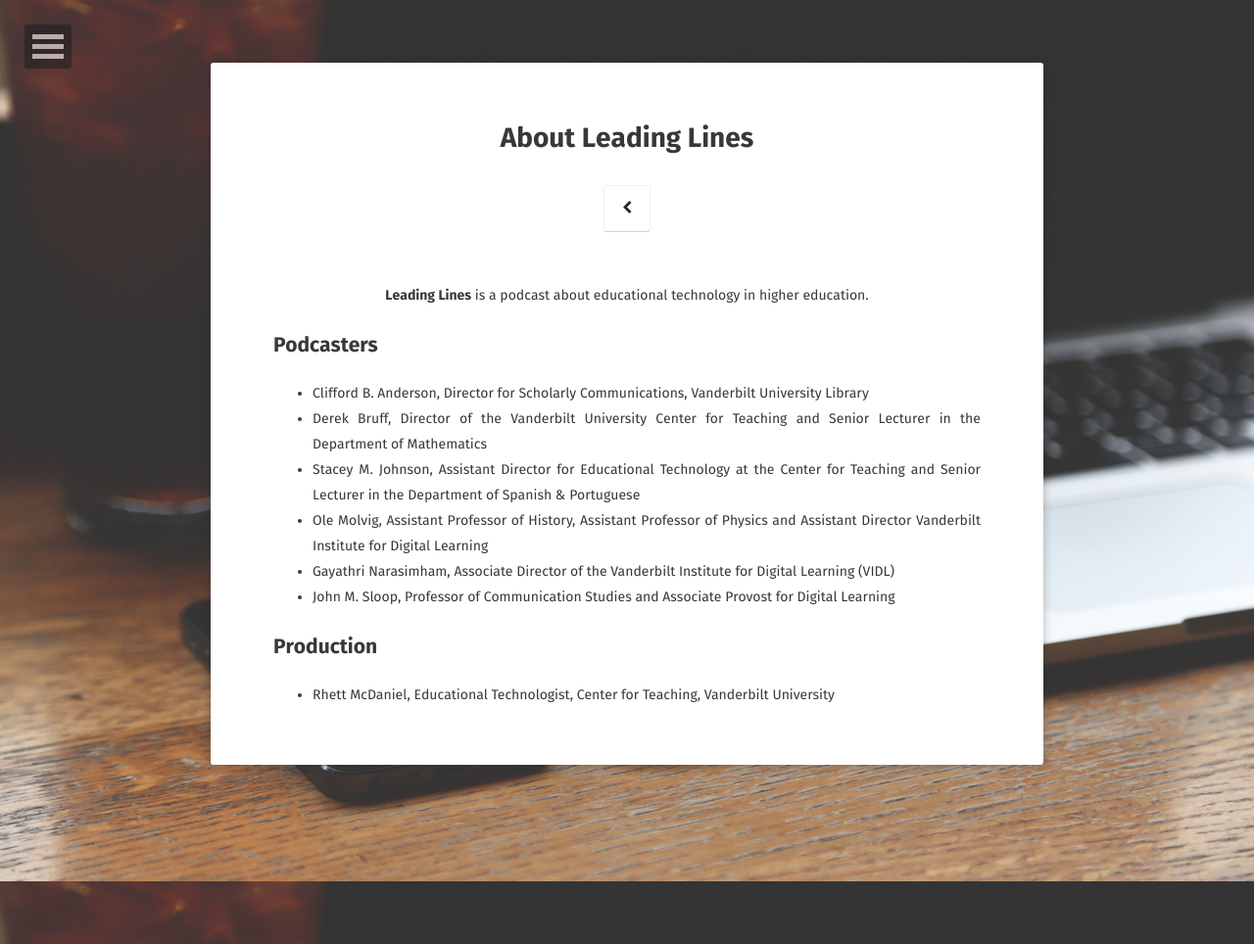
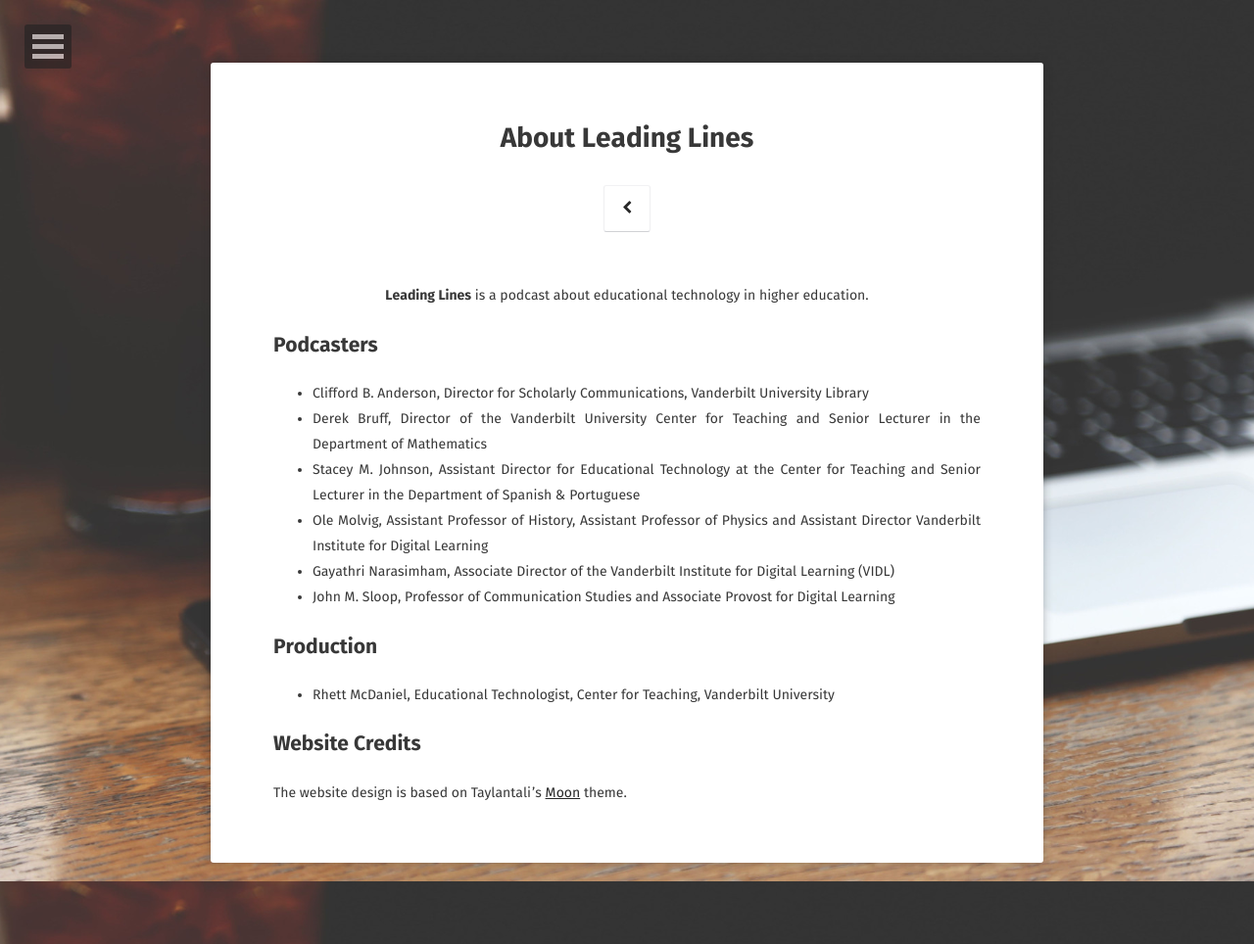
Before and after one commit to leadinglinespod/leadinglinespod.github.io, a Jekyll site: the page built from about/index.md, in a window 1280 px wide. Shown: the whole page at 98% size. Built offline with Jekyll 4.4.1, drawn with Linux system fonts in a browser that asks for light colours; some web fonts are replaced.

Commit message:
Update index.md

```diff
--- a/about/index.md
+++ b/about/index.md
@@ -20,3 +20,7 @@ comments: false
 ## Production
 
 * Rhett McDaniel, Educational Technologist, Center for Teaching, Vanderbilt University
+
+## Website Credits
+
+The website design is based on Taylantali's [Moon](https://github.com/TaylanTatli/Moon) theme.
```
